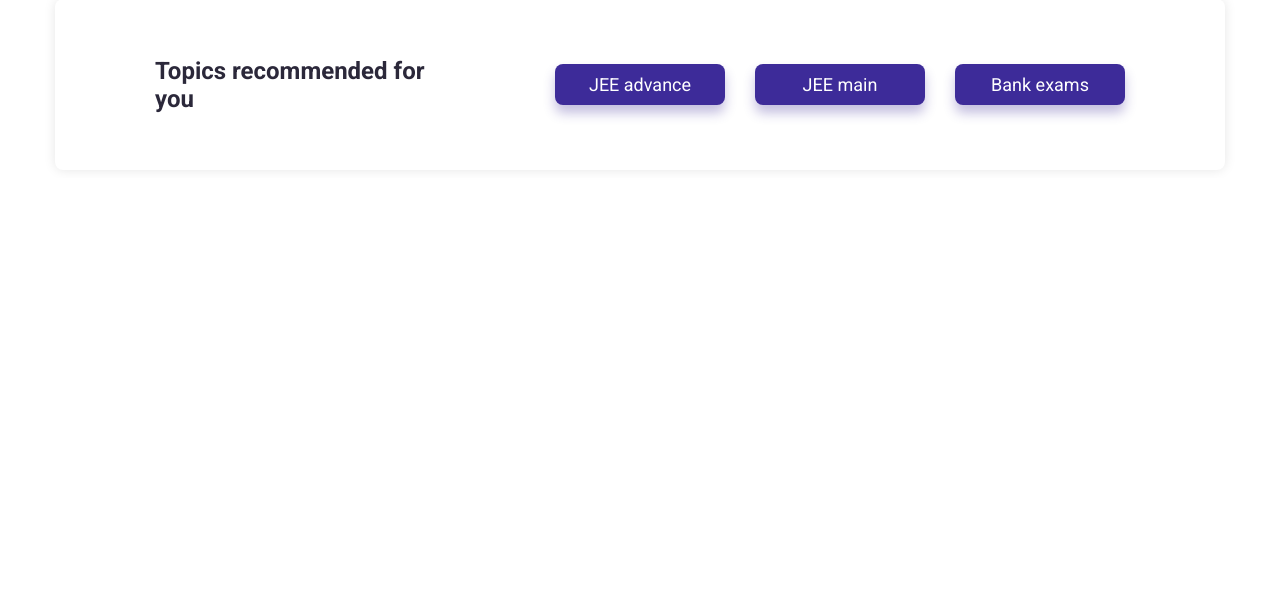
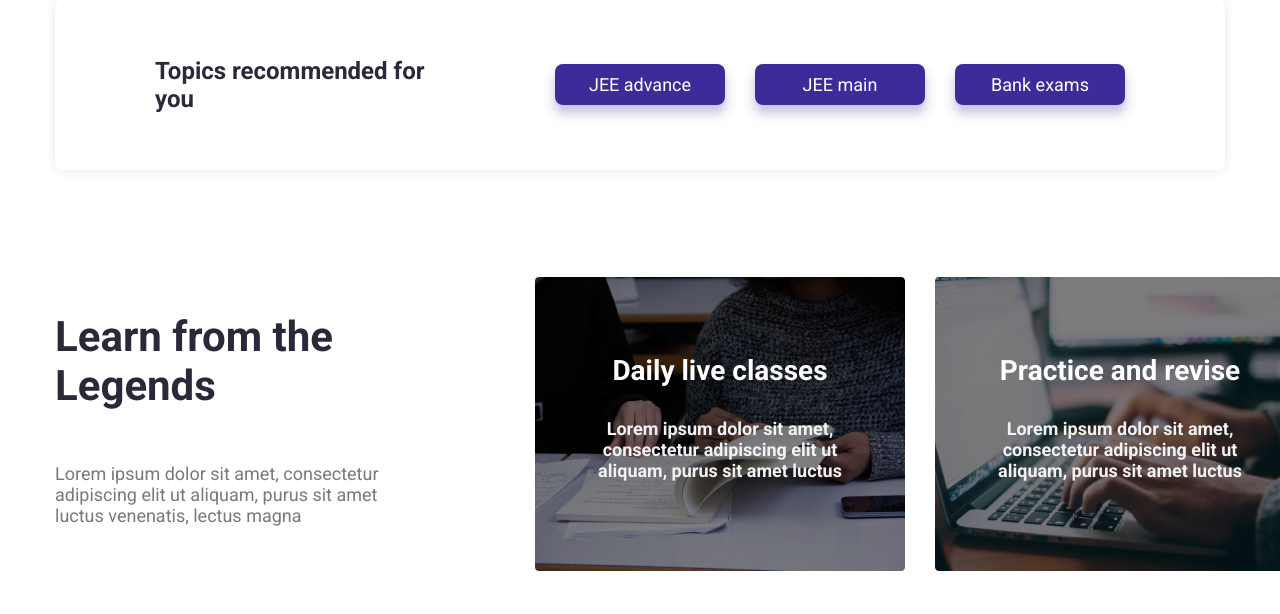
Before and after one commit to A-creater/onlineLearning, a plain HTML site: page index.html in a window 1280 px wide. Shown: the part 809-1423 px from the top of the page. Before the commit the page ends 987 px from the top, so only its background shows below. Drawn offline with nearby package versions, Linux system fonts and the light colour scheme.

Commit message:
Закончил блок Legends

```diff
--- a/index.html
+++ b/index.html
@@ -5,11 +5,15 @@
     <meta charset="UTF-8">
     <meta name="viewport" content="width=device-width, initial-scale=1.0">
     <link rel="preconnect" href="https://fonts.gstatic.com">
-    <link href="https://fonts.googleapis.com/css2?family=Poppins:ital,wght@0,100;0,200;0,300;0,400;0,500;0,600;0,700;0,800;0,900;1,100;1,200;1,300;1,400;1,500;1,600;1,700;1,800;1,900&display=swap" rel="stylesheet">
+    <link
+        href="https://fonts.googleapis.com/css2?family=Poppins:ital,wght@0,100;0,200;0,300;0,400;0,500;0,600;0,700;0,800;0,900;1,100;1,200;1,300;1,400;1,500;1,600;1,700;1,800;1,900&display=swap"
+        rel="stylesheet">
     <link rel="preconnect" href="https://fonts.gstatic.com">
     <link href="https://fonts.googleapis.com/css2?family=Playfair+Display:wght@700&display=swap" rel="stylesheet">
     <link rel="preconnect" href="https://fonts.gstatic.com">
-    <link href="https://fonts.googleapis.com/css2?family=Roboto:ital,wght@0,100;0,300;0,400;0,500;0,700;0,900;1,100;1,300;1,400;1,500;1,700;1,900&display=swap" rel="stylesheet">
+    <link
+        href="https://fonts.googleapis.com/css2?family=Roboto:ital,wght@0,100;0,300;0,400;0,500;0,700;0,900;1,100;1,300;1,400;1,500;1,700;1,900&display=swap"
+        rel="stylesheet">
     <link rel="stylesheet" href="style.css">
     <title>OnlineLearning</title>
 </head>
@@ -43,11 +47,13 @@
                     <h1 class="main-block__title col-4">Watch daily Live Classes</h1>
                 </div>
                 <div class="row">
-                        <p class="main-block__text col-6">Lorem ipsum dolor sit amet, consectetur adipiscing elit ut aliquam, purus sit amet luctus venenatis, lectus magna fringilla</p>
+                    <p class="main-block__text col-6">Lorem ipsum dolor sit amet, consectetur adipiscing elit ut
+                        aliquam, purus sit amet luctus venenatis, lectus magna fringilla</p>
                 </div>
                 <div class="row">
                     <a href="#" class="button col-3">Browse courses</a>
                 </div>
+
             </div>
         </section>
         <section class="banner container">
@@ -58,6 +64,29 @@
                 <a href="#" class="banner__link col-2">Bank exams</a>
             </div>
         </section>
+        <section class="disciplina container">
+            <div class="disciplina__block">
+                <div class="row">
+                    <h2 class="legends col-4">Learn from the Legends</h2>
+                </div>
+                <div class="row">
+                    <p class="disciplina__text col-4">Lorem ipsum dolor sit amet, consectetur adipiscing elit ut aliquam, purus sit amet luctus venenatis, lectus magna</p>
+
+                </div>
+
+               <div class="disciplina__card1">
+                   <p class="card__text1">Daily live classes</p>
+                   <p class="card__text2">Lorem ipsum dolor sit amet, consectetur adipiscing elit ut aliquam, purus sit amet luctus</p>
+
+               </div>
+               <div class="disciplina__card2">
+                <p class="card__text1">Practice and revise</p>
+                <p class="card__text2">Lorem ipsum dolor sit amet, consectetur adipiscing elit ut aliquam, purus sit amet luctus</p>
+
+               </div>
+
+            </div>
+        </section>
     </main>
 
 </body>
--- a/style.css
+++ b/style.css
@@ -72,6 +72,7 @@
     height: 1.3rem;
     background: linear-gradient(90.08deg, #FE6201 0.05%, #ED4B7C 99.92%);
     border-radius: 2.4rem;
+    margin-right: .8rem;
 }
 .header__login{
 
@@ -158,3 +159,83 @@
 .banner__link:first-of-type{
     grid-column-start: 6;
 }
+
+.disciplina{
+    display: grid;
+    height: 333.72px;
+    margin-top: 107px;
+}
+
+.disciplina__block{
+
+
+}
+
+.legends{
+
+    font-weight: bold;
+    font-size: 4.2rem;
+    line-height: 4.9rem;
+    color: #2B283A;
+}
+
+.disciplina__text{
+
+    font-size: 18px;
+    line-height: 21px;
+    color: #797979;
+}
+
+.disciplina__card1{
+    position: absolute;
+
+    display: grid;
+    grid-column: 5;
+    width: 37rem;
+    height: 29.4rem;
+    left: 53.5rem;
+    bottom: -58rem;
+    background: linear-gradient(0deg, rgba(0, 0, 0, 0.5), rgba(0, 0, 0, 0.5)), url(img/card1.jpg);
+    border-radius: 4px;
+    padding-top: 7.7rem;
+    padding-right: 6.2rem;
+    padding-left: 6.2rem;
+    padding-bottom: 9rem;
+    margin: 0;
+
+    box-sizing: border-box;
+}
+
+.disciplina__card2{
+    position: absolute;
+    width: 37rem;
+    height: 29.4rem;
+    left: 93.5rem;
+    bottom: -58rem;
+    background: linear-gradient(0deg, rgba(0, 0, 0, 0.5), rgba(0, 0, 0, 0.5)), url(img/card2.jpg);
+    border-radius: 4px;
+    padding-top: 7.7rem;
+    padding-right: 6.2rem;
+    padding-left: 6.2rem;
+    padding-bottom: 9rem;
+    margin: 0;
+    box-sizing: border-box;
+}
+
+.card__text1{
+    font-weight: bold;
+    font-size: 28px;
+    line-height: 33px;
+    text-align: center;
+    color: #FFFFFF;
+    margin: 0;
+    margin-bottom: 3.1rem;
+}
+.card__text2{
+    font-weight: bold;
+    font-size: 18px;
+    line-height: 21px;
+    text-align: center;
+    color: #F2F2F2;
+    margin: 0;
+    }
```
Also changed, not shown: img/card1.jpg (added), img/card2.jpg (added). Lines whose indentation alone changed are shown as unchanged.
